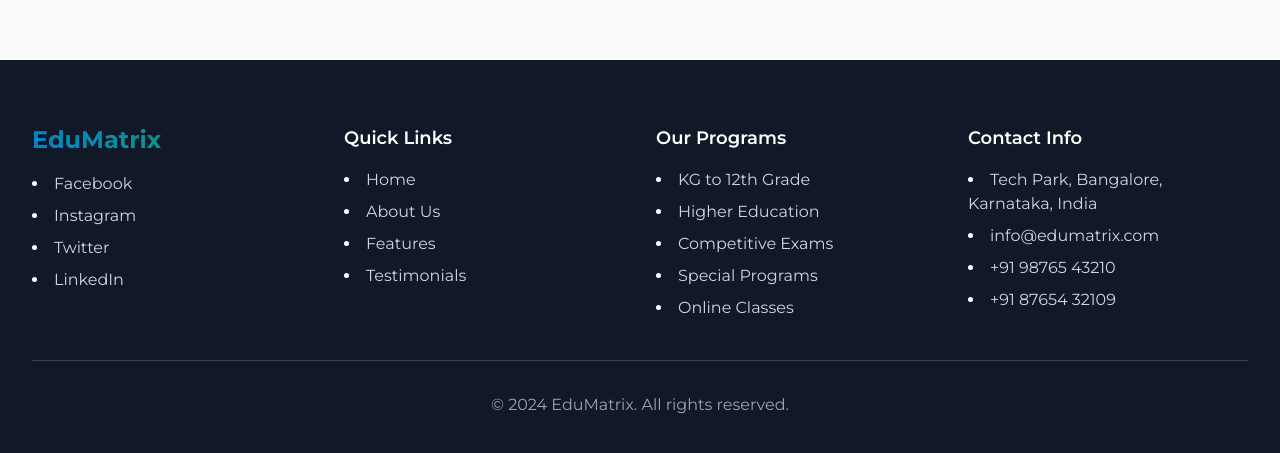
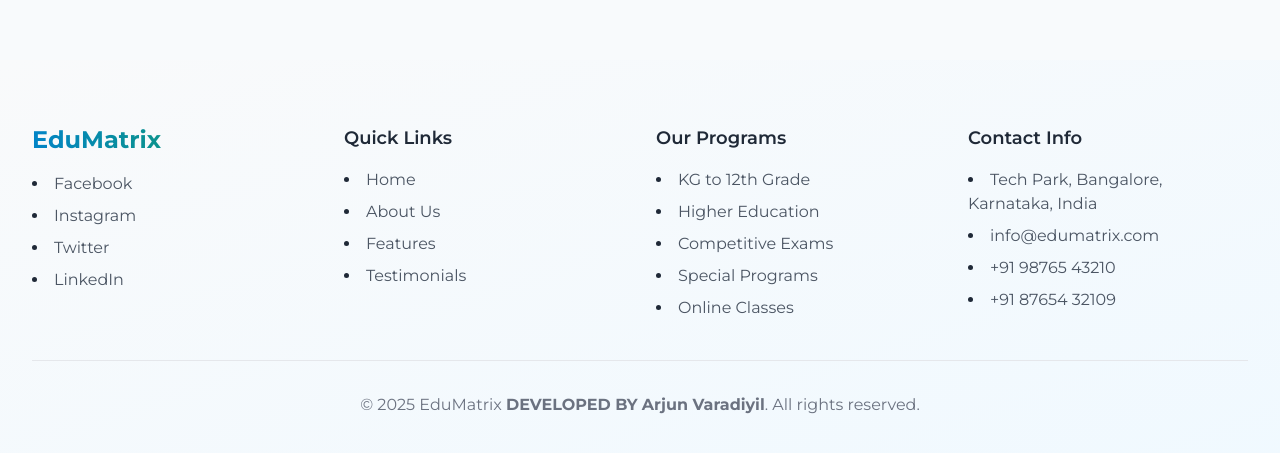
Before and after one commit to arjunvaradiyil/lmswebsite, a Next.js app: page / in a window 1280 px wide. Shown: the part 5726-6179 px from the top of the page. Built offline with nearby package versions, Linux system fonts and the light colour scheme.

Commit message:
Update footer background to match other sections and fix copyright formatting

```diff
--- a/components/Footer.tsx
+++ b/components/Footer.tsx
@@ -1,46 +1,46 @@
 export default function Footer(): JSX.Element {
   return (
-    <section className="bg-gray-900 text-white py-16">
+    <section className="bg-gradient-to-br from-gray-50 to-primary-50 text-gray-800 py-16">
       <div className="max-w-7xl mx-auto px-4 sm:px-6 lg:px-8">
         <div className="grid grid-cols-1 md:grid-cols-2 lg:grid-cols-4 gap-8">
           <div>
             <h3 className="text-2xl font-bold bg-gradient-to-r from-primary-600 to-secondary-600 bg-clip-text text-transparent mb-4">
               EduMatrix
             </h3>
-            <li className="mb-2"><a href="#" className="text-gray-300 hover:text-white transition-colors duration-300">Facebook</a></li>
-            <li className="mb-2"><a href="#" className="text-gray-300 hover:text-white transition-colors duration-300">Instagram</a></li>
-            <li className="mb-2"><a href="#" className="text-gray-300 hover:text-white transition-colors duration-300">Twitter</a></li>
-            <li className="mb-2"><a href="#" className="text-gray-300 hover:text-white transition-colors duration-300">LinkedIn</a></li>
+            <li className="mb-2"><a href="#" className="text-gray-600 hover:text-primary-600 transition-colors duration-300">Facebook</a></li>
+            <li className="mb-2"><a href="#" className="text-gray-600 hover:text-primary-600 transition-colors duration-300">Instagram</a></li>
+            <li className="mb-2"><a href="#" className="text-gray-600 hover:text-primary-600 transition-colors duration-300">Twitter</a></li>
+            <li className="mb-2"><a href="#" className="text-gray-600 hover:text-primary-600 transition-colors duration-300">LinkedIn</a></li>
           </div>
 
           <div>
             <h4 className="text-lg font-semibold mb-4">Quick Links</h4>
-            <li className="mb-2"><a href="#home" className="text-gray-300 hover:text-white transition-colors duration-300">Home</a></li>
-            <li className="mb-2"><a href="#about" className="text-gray-300 hover:text-white transition-colors duration-300">About Us</a></li>
-            <li className="mb-2"><a href="#features" className="text-gray-300 hover:text-white transition-colors duration-300">Features</a></li>
-            <li className="mb-2"><a href="#testimonials" className="text-gray-300 hover:text-white transition-colors duration-300">Testimonials</a></li>
+            <li className="mb-2"><a href="#home" className="text-gray-600 hover:text-primary-600 transition-colors duration-300">Home</a></li>
+            <li className="mb-2"><a href="#about" className="text-gray-600 hover:text-primary-600 transition-colors duration-300">About Us</a></li>
+            <li className="mb-2"><a href="#features" className="text-gray-600 hover:text-primary-600 transition-colors duration-300">Features</a></li>
+            <li className="mb-2"><a href="#testimonials" className="text-gray-600 hover:text-primary-600 transition-colors duration-300">Testimonials</a></li>
           </div>
 
           <div>
             <h4 className="text-lg font-semibold mb-4">Our Programs</h4>
-            <li className="mb-2"><a href="#register" className="text-gray-300 hover:text-white transition-colors duration-300">KG to 12th Grade</a></li>
-            <li className="mb-2"><a href="#register" className="text-gray-300 hover:text-white transition-colors duration-300">Higher Education</a></li>
-            <li className="mb-2"><a href="#register" className="text-gray-300 hover:text-white transition-colors duration-300">Competitive Exams</a></li>
-            <li className="mb-2"><a href="#register" className="text-gray-300 hover:text-white transition-colors duration-300">Special Programs</a></li>
-            <li className="mb-2"><a href="#register" className="text-gray-300 hover:text-white transition-colors duration-300">Online Classes</a></li>
+            <li className="mb-2"><a href="#register" className="text-gray-600 hover:text-primary-600 transition-colors duration-300">KG to 12th Grade</a></li>
+            <li className="mb-2"><a href="#register" className="text-gray-600 hover:text-primary-600 transition-colors duration-300">Higher Education</a></li>
+            <li className="mb-2"><a href="#register" className="text-gray-600 hover:text-primary-600 transition-colors duration-300">Competitive Exams</a></li>
+            <li className="mb-2"><a href="#register" className="text-gray-600 hover:text-primary-600 transition-colors duration-300">Special Programs</a></li>
+            <li className="mb-2"><a href="#register" className="text-gray-600 hover:text-primary-600 transition-colors duration-300">Online Classes</a></li>
           </div>
 
           <div>
             <h4 className="text-lg font-semibold mb-4">Contact Info</h4>
-            <li className="mb-2"><a href="#" className="text-gray-300 hover:text-white transition-colors duration-300">Tech Park, Bangalore,<br />Karnataka, India</a></li>
-            <li className="mb-2"><a href="#" className="text-gray-300 hover:text-white transition-colors duration-300">info@edumatrix.com</a></li>
-            <li className="mb-2"><a href="#" className="text-gray-300 hover:text-white transition-colors duration-300">+91 98765 43210</a></li>
-            <li className="mb-2"><a href="#" className="text-gray-300 hover:text-white transition-colors duration-300">+91 87654 32109</a></li>
+            <li className="mb-2"><a href="#" className="text-gray-600 hover:text-primary-600 transition-colors duration-300">Tech Park, Bangalore,<br />Karnataka, India</a></li>
+            <li className="mb-2"><a href="#" className="text-gray-600 hover:text-primary-600 transition-colors duration-300">info@edumatrix.com</a></li>
+            <li className="mb-2"><a href="#" className="text-gray-600 hover:text-primary-600 transition-colors duration-300">+91 98765 43210</a></li>
+            <li className="mb-2"><a href="#" className="text-gray-600 hover:text-primary-600 transition-colors duration-300">+91 87654 32109</a></li>
           </div>
         </div>
 
-        <div className="text-center mt-8 pt-8 border-t border-gray-700">
-          <p className="text-gray-400">© 2024 EduMatrix. All rights reserved.</p>
+        <div className="text-center mt-8 pt-8 border-t border-gray-200">
+          <p className="text-gray-500">© 2025 EduMatrix <strong>DEVELOPED BY</strong> <strong>Arjun Varadiyil</strong>. All rights reserved.</p>
         </div>
       </div>
     </section>
```
